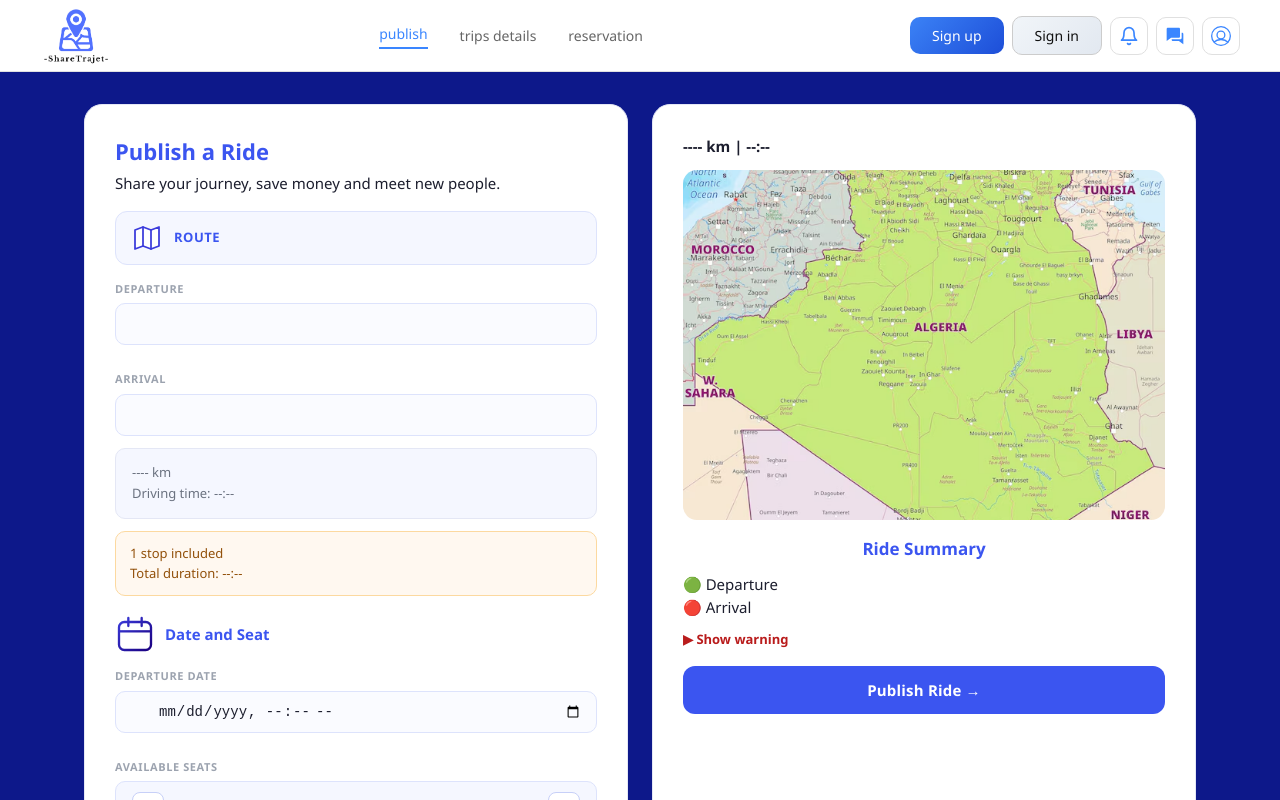
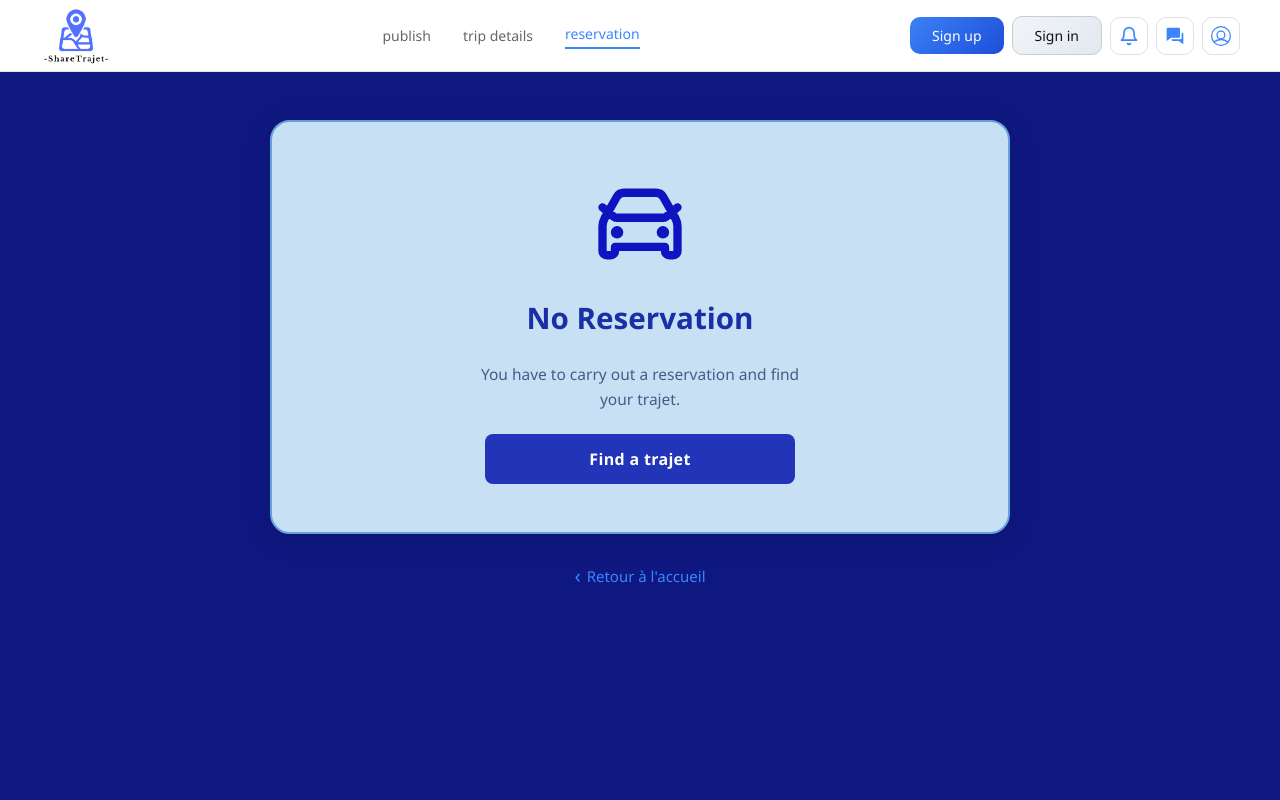
Before and after one commit to kenzahebib2005-sys/decentralised-app, a React (Vite) app: page /reservation in a window 1280 px wide. Before the commit this address led to /publish. Shown: the top 800 px of the page. Built offline with nearby package versions, Linux system fonts and the light colour scheme.

Commit message:
Fix reservation page layout and navigation

```diff
--- a/src/App.jsx
+++ b/src/App.jsx
@@ -12,20 +12,19 @@ import Signup from './pages/signup.jsx';
 import Signin from './pages/signin.jsx';
 import Notifications from './pages/notifications.jsx';
 import TripDetails from './pages/tripdetails.jsx';
-
+import ReservationPage from './pages/ReservationPage.jsx';
 export default function App() {
   return (
     <Routes>
-      {/* 1. AUTH ROUTES (No Dashboard Layout) */}
+      {/* 1. AUTH ROUTES */}
       <Route path="/signup" element={<Signup />} />
       <Route path="/signin" element={<Signin />} />
 
-      {/* 2. DASHBOARD ROUTES (Wrapped in Layout) */}
+      {/* 2. DASHBOARD ROUTES */}
       <Route element={<DashboardLayout />}>
-        {/* Landing on "/" or "/dashboard" sends them to publish */}
-        <Route path="/" element={<Navigate to="/publish" replace />} />
-        <Route path="/dashboard" element={<Navigate to="/publish" replace />} />
-
+        {/* FIX: Use lowercase "/reservation" to match the route below */}
+        <Route path="/" element={<Navigate to="/reservation" replace />} />
+        <Route path="/dashboard" element={<Navigate to="/reservation" replace />} />
 
         <Route path="/ratings" element={<RatingsPage />} />
         <Route path="/comment" element={<CommentPage />} />
@@ -34,13 +33,16 @@ export default function App() {
         <Route path="/settings" element={<SettingsPage />} />
         <Route path="/preferences" element={<PreferencesPage />} />
         <Route path="/verified" element={<VerifiedPage />} />
+      </Route>
 
+      {/* 3. MAIN APP ROUTES */}
+      <Route path="/publish" element={<Publish />} />
+      {/* Ensure path is "/reservation" lowercase */}
+      <Route path="/reservation" element={<ReservationPage />} />
+      <Route path="/tripdetails" element={<TripDetails />} />
+      <Route path="/notifications" element={<Notifications />} />
 
-      </Route>
-      <Route path="/publish" element={<Publish />} />
-<Route path="/tripdetails" element={<TripDetails />} />
-<Route path="/notifications" element={<Notifications />} />
-      {/* 3. FALLBACK */}
+      {/* 4. FALLBACK */}
       <Route path="*" element={<Navigate to="/" replace />} />
     </Routes>
   );
--- /dev/null
+++ b/src/pages/ReservationPage.jsx
@@ -0,0 +1,81 @@
+import React from "react";
+import { useNavigate } from "react-router-dom";
+import "../styles/reservation.css";
+
+export default function ReservationPage() {
+  const navigate = useNavigate();
+
+  return (
+    <div className="page-root">
+      <div className="navbar">
+
+        {/* Logo */}
+        <div className="nav-logo">
+          <img src="/sharetrajet-logo-v2.png" alt="ShareTrajet logo" className="nav-logo-img" />
+
+        </div>
+
+        {/* Center links */}
+        <div className="nav-links">
+          <div onClick={() => navigate('/publish')}>publish</div>
+          <div onClick={() => navigate('/trip-details')}>trip details</div>
+          <div className="btn-active">reservation</div>
+
+        </div>
+
+        {/* Right actions */}
+        <div className="nav-buttons">
+          <button className="btn-signup" onClick={() => navigate('/signup')}>Sign up</button>
+          <button className="btn-login"  onClick={() => navigate('/signin')}>Sign in</button>
+
+          {/* Notification bell */}
+          <span className="icon" onClick={() => navigate('/notifications')}>
+            <svg width="20" height="20" viewBox="0 0 24 24" fill="none" xmlns="http://www.w3.org/2000/svg">
+              <path d="M18 8A6 6 0 0 0 6 8c0 7-3 9-3 9h18s-3-2-3-9" stroke="#3a86ff" strokeWidth="2" strokeLinecap="round" strokeLinejoin="round"/>
+              <path d="M13.73 21a2 2 0 0 1-3.46 0" stroke="#3a86ff" strokeWidth="2" strokeLinecap="round" strokeLinejoin="round"/>
+            </svg>
+          </span>
+
+          {/* Messages */}
+          <span className="icon" onClick={() => navigate('/messages')}>
+            <svg fill="#3a86ff" width="20" height="20" viewBox="0 0 24 24" xmlns="http://www.w3.org/2000/svg">
+              <path d="M13 14h3.5c.827 0 1.5-.673 1.5-1.5v-9c0-.827-.673-1.5-1.5-1.5h-13C2.673 2 2 2.673 2 3.5V18l5.333-4H13zm-9-.1.154-.016L4 14v-.1z"/>
+              <path d="M20.5 8H20V14.001c0 1.1-.893 1.993-1.99 1.999H8v.5c0 .827.673 1.5 1.5 1.5h7.167L22 22V9.5c0-.827-.673-1.5-1.5-1.5z"/>
+            </svg>
+          </span>
+
+          {/* Profile */}
+          <span className="icon" onClick={() => navigate('/profile')}>
+            <svg fill="#3a86ff" width="20" height="20" viewBox="0 0 30.586 30.586" xmlns="http://www.w3.org/2000/svg">
+              <g transform="translate(-546.269 -195.397)">
+                <path d="M572.138,221.245a15.738,15.738,0 0,0-21.065-.253l-1.322-1.5a17.738,17.738,0 0,1 23.741.28Z"/>
+                <path d="M561.464,204.152a4.96,4.96,0 1,1-4.96,4.96,4.966,4.966,0 0,1 4.96-4.96m0-2a6.96,6.96,0 1,0 6.96,6.96,6.96,6.96,0 0,0-6.96-6.96Z"/>
+                <path d="M561.562,197.4a13.293,13.293,0 1,1-13.293,13.293A13.308,13.308,0 0,1 561.562,197.4m0-2a15.293,15.293,0 1,0 15.293,15.293A15.293,15.293,0 0,0 561.562,195.4Z"/>
+              </g>
+            </svg>
+          </span>
+        </div>
+      </div>
+
+
+      <main className="main-bg">
+        <div className="card">
+          <svg width="100" height="100" viewBox="0 0 24 24" fill="none" stroke="#0e14c0" strokeWidth="2" strokeLinecap="round" strokeLinejoin="round" xmlns="http://www.w3.org/2000/svg">
+            <path d="M3 8L5.72187 10.2682C5.90158 10.418 6.12811 10.5 6.36205 10.5H17.6379C17.8719 10.5 18.0984 10.418 18.2781 10.2682L21 8M6.5 14H6.51M17.5 14H17.51M8.16065 4.5H15.8394C16.5571 4.5 17.2198 4.88457 17.5758 5.50772L20.473 10.5777C20.8183 11.1821 21 11.8661 21 12.5623V18.5C21 19.0523 20.5523 19.5 20 19.5H19C18.4477 19.5 18 19.0523 18 18.5V17.5H6V18.5C6 19.0523 5.55228 19.5 5 19.5H4C3.44772 19.5 3 19.0523 3 18.5V12.5623C3 11.8661 3.18166 11.1821 3.52703 10.5777L6.42416 5.50772C6.78024 4.88457 7.44293 4.5 8.16065 4.5ZM7 14C7 14.2761 6.77614 14.5 6.5 14.5C6.22386 14.5 6 14.2761 6 14C6 13.7239 6.22386 13.5 6.5 13.5C6.77614 13.5 7 13.7239 7 14ZM18 14C18 14.2761 17.7761 14.5 17.5 14.5C17.2239 14.5 17 14.2761 17 14C17 13.7239 17.2239 13.5 17.5 13.5C17.7761 13.5 18 13.7239 18 14Z"/>
+          </svg>
+          <h2 className="card-title">No Reservation</h2>
+          <p className="card-desc">You have to carry out a reservation and find your trajet.</p>
+          <button className="btn-find" onClick={() => navigate('/publish')}>Find a trajet</button>
+        </div>
+        <footer className="trip-footer">
+        <button className="back-link-btn" onClick={() => navigate('/')}>
+          <span className="back-arrow">‹</span> Retour à l'accueil
+        </button>
+      </footer>
+      </main>
+
+
+
+    </div>
+  );
+}
--- a/src/pages/publish.jsx
+++ b/src/pages/publish.jsx
@@ -232,11 +232,11 @@ function Publish() {
 
         </div>
       </div>
-      <footer className="trip-footer">
-        <button className="back-link-btn" onClick={() => navigate(-1)}>
-          <span className="back-arrow">‹</span> Going back to offer a ride
-        </button>
-      </footer>
+     <footer className="trip-footer">
+  <button className="back-link-btn" onClick={() => navigate('/')}>
+    <span className="back-arrow">‹</span> Retour à l'accueil
+  </button>
+</footer>
     </div>
   );
 }
--- a/src/pages/tripdetails.jsx
+++ b/src/pages/tripdetails.jsx
@@ -157,11 +157,11 @@ const TripDetails = () => {
         </aside>
       </main>
 
-      <footer className="trip-footer">
-        <button className="back-link-btn" onClick={() => navigate(-1)}>
-          <span className="back-arrow">‹</span> Going back to offer a ride
-        </button>
-      </footer>
+     <footer className="trip-footer">
+  <button className="back-link-btn" onClick={() => navigate('/')}>
+    <span className="back-arrow">‹</span> Retour à l'accueil
+  </button>
+</footer>
     </div>
   );
 };
--- /dev/null
+++ b/src/styles/reservation.css
@@ -0,0 +1,215 @@
+*, *::before, *::after { box-sizing: border-box; margin: 0; padding: 0; }
+
+body {
+  font-family: 'Segoe UI', Arial, sans-serif;
+  -webkit-font-smoothing: antialiased;
+}
+
+.page-root {
+  min-height: 100vh;
+  display: flex;
+  flex-direction: column;
+}
+
+/* ── NAVBAR ── */
+.navbar {
+  display: flex;
+  height: 72px;
+  justify-content: space-between;
+  padding: 0 40px;
+  background: #fff;
+  border-bottom: 0.5px solid #e0e0e0;
+  align-items: center;
+}
+
+/* Logo */
+.nav-logo {
+  display: flex;
+  flex-direction: column;
+  align-items: center;
+  gap: 2px;
+  cursor: pointer;
+}
+.nav-logo-img {
+  width: 48px;
+  height: 48px;
+  object-fit: contain;
+}
+.nav-logo-text {
+  font-size: 11px;
+  font-weight: 500;
+  color: #111;
+  letter-spacing: 0.3px;
+  white-space: nowrap;
+}
+
+/* Center links */
+.nav-links {
+  display: flex;
+  gap: 32px;
+  align-items: center;
+  cursor: pointer;
+}
+.nav-links div {
+  font-size: 14px;
+  color: #666;
+  transition: color 0.15s;
+}
+.nav-links div:hover { color: #111; }
+.btn-active {
+  color: #3a86ff !important;
+  font-weight: 500;
+  border-bottom: 2px solid #3a86ff;
+  padding-bottom: 3px;
+}
+
+/* Right buttons + icons */
+.nav-buttons {
+  display: flex;
+  align-items: center;
+  gap: 8px;
+}
+.btn-signup {
+     background: linear-gradient(135deg, #3b82f6, #1d4ed8);
+  color: #fff;
+  border: none;
+  border-radius: 10px;
+  padding: 9px 22px;
+  font-size: 14px;
+  font-weight: 500;
+  cursor: pointer;
+}
+.btn-signup:hover { background: #2573e8; }
+
+.btn-login {
+     background: linear-gradient(135deg, #f1f5f9, #e2e8f0);
+  color: #111;
+  border: 0.5px solid #ccc;
+  border-radius: 10px;
+  padding: 9px 22px;
+  font-size: 14px;
+  font-weight: 400;
+  cursor: pointer;
+}
+.btn-login:hover { background: #f5f5f5; }
+
+/* Icon buttons (bell, messages, profile) */
+.icon {
+  width: 38px;
+  height: 38px;
+  border-radius: 10px;
+  display: flex;
+  align-items: center;
+  justify-content: center;
+  cursor: pointer;
+  border: 0.5px solid #e0e0e0;
+  background: #fff;
+  transition: background 0.15s;
+}
+.icon:hover { background: #f0f4ff; }
+.icon svg { display: block; }
+
+
+/* ── MAIN ── */
+.main-bg {
+  flex: 1;
+ background: #0f1880; /* solid deep royal blue as in screenshot */
+  display: flex;
+  flex-direction: column;
+  align-items: center;
+  justify-content: flex-start;
+  padding: 48px 20px 120px;
+  position: relative;
+  min-height: 0;
+}
+
+/* ── CARD ── */
+.card {
+  background: #c8e0f4;
+  border-radius: 20px;
+  border: 2px solid #6aa0d8;
+  box-shadow: 0 4px 24px rgba(0,0,60,0.18);
+  padding: 52px 60px 48px;
+  display: flex;
+  flex-direction: column;
+  align-items: center;
+  gap: 22px;
+  width: 100%;
+  max-width: 740px;
+}
+
+.card-car-img {
+  width: 100px;
+  height: auto;
+  object-fit: contain;
+  mix-blend-mode: multiply;
+}
+
+.card-title {
+  font-size: 1.85rem;
+  font-weight: 800;
+  color: #1a2ea6;
+  text-align: center;
+}
+
+.card-desc {
+  font-size: 0.97rem;
+  color: #4a5a8a;
+  text-align: center;
+  line-height: 1.6;
+  max-width: 340px;
+}
+
+.btn-find {
+  background: #2235b8;
+  color: #fff;
+  border: none;
+  border-radius: 8px;
+  padding: 14px 0;
+  width: 310px;
+  font-size: 1rem;
+  font-weight: 600;
+  cursor: pointer;
+  letter-spacing: 0.02em;
+  transition: background 0.15s;
+}
+.btn-find:hover { background: #1a2a9a; }
+
+/* ── BACK LINK ── */
+.back-link {
+  position: absolute;
+  bottom: 40px;
+  left: 28px;
+  display: flex;
+  align-items: center;
+  gap: 10px;
+  color: #fff;
+  font-size: 1.55rem;
+  font-weight: 700;
+  cursor: pointer;
+  z-index: 5;
+  user-select: none;
+}
+
+/* ── RESPONSIVE ── */
+@media (max-width: 600px) {
+  .navbar-links { gap: 24px; }
+  .card { padding: 32px 16px; }
+  .btn-find { width: 90%; }
+  .back-link { font-size: 1.1rem; left: 16px; }
+}
+/* ── Footer ── */
+.trip-footer { padding: 32px 40px 60px; max-width: 1100px; margin: 0 auto; }
+.back-link-btn {
+  background: none;
+  border: none;
+  color: var(--primary-blue);
+  font-size: 15px;
+  font-weight: 500;
+  display: flex;
+  align-items: center;
+  gap: 6px;
+  cursor: pointer;
+}
+.back-link-btn:hover { opacity: 0.8; }
+.back-arrow { font-size: 20px; }
```
